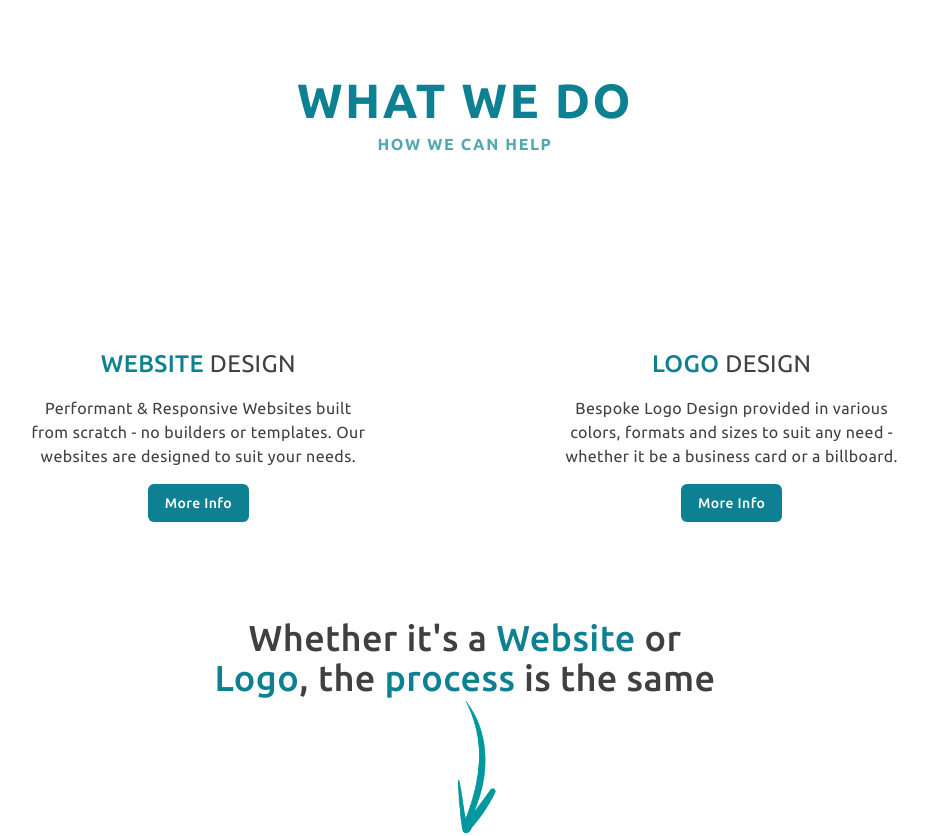
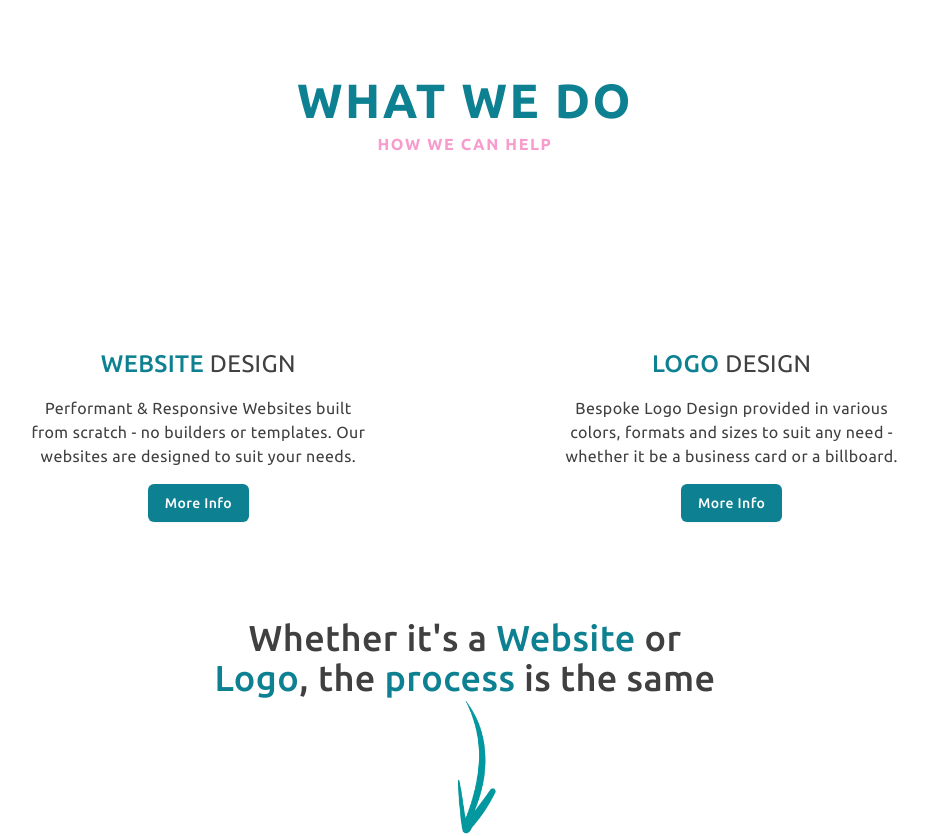
Before and after one commit to KramYengir/rigneymade, a Next.js app: page / in a window 1280 px wide. Shown: the part 780-1616 px from the top of the page, without its empty margins (175-1102 px from the left). Built offline with nearby package versions, Linux system fonts and the light colour scheme.

Commit message:
try a pink sub-heading

```diff
--- a/app/globals.css
+++ b/app/globals.css
@@ -19,5 +19,5 @@
 }
 
 .sub-heading {
-  @apply tracking-widest uppercase font-bold text-rm-blue-700/70 dark:text-rm-blue-100/70;
+  @apply tracking-widest uppercase font-bold text-pink-400/70 dark:text-pink-100/70;
 }
```
